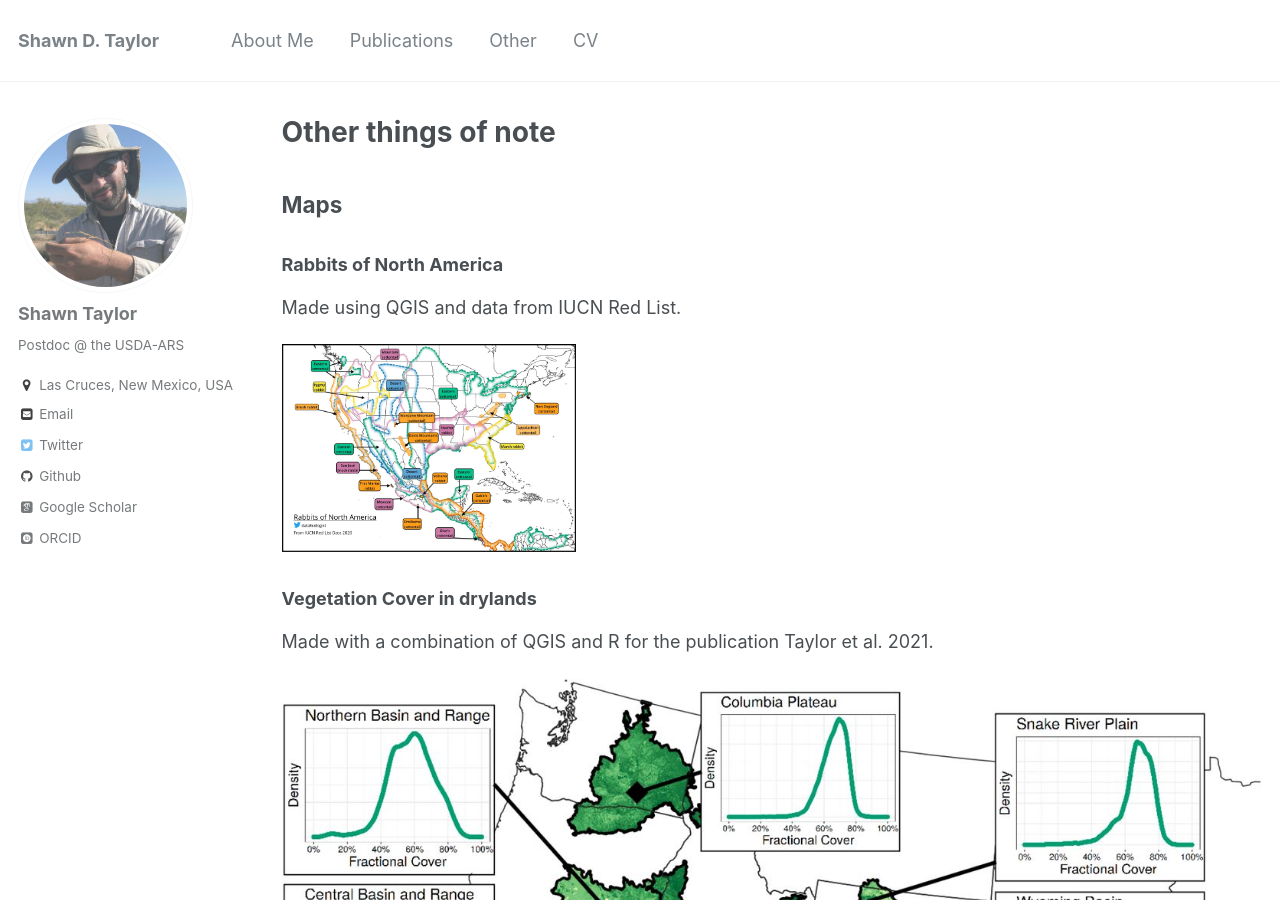
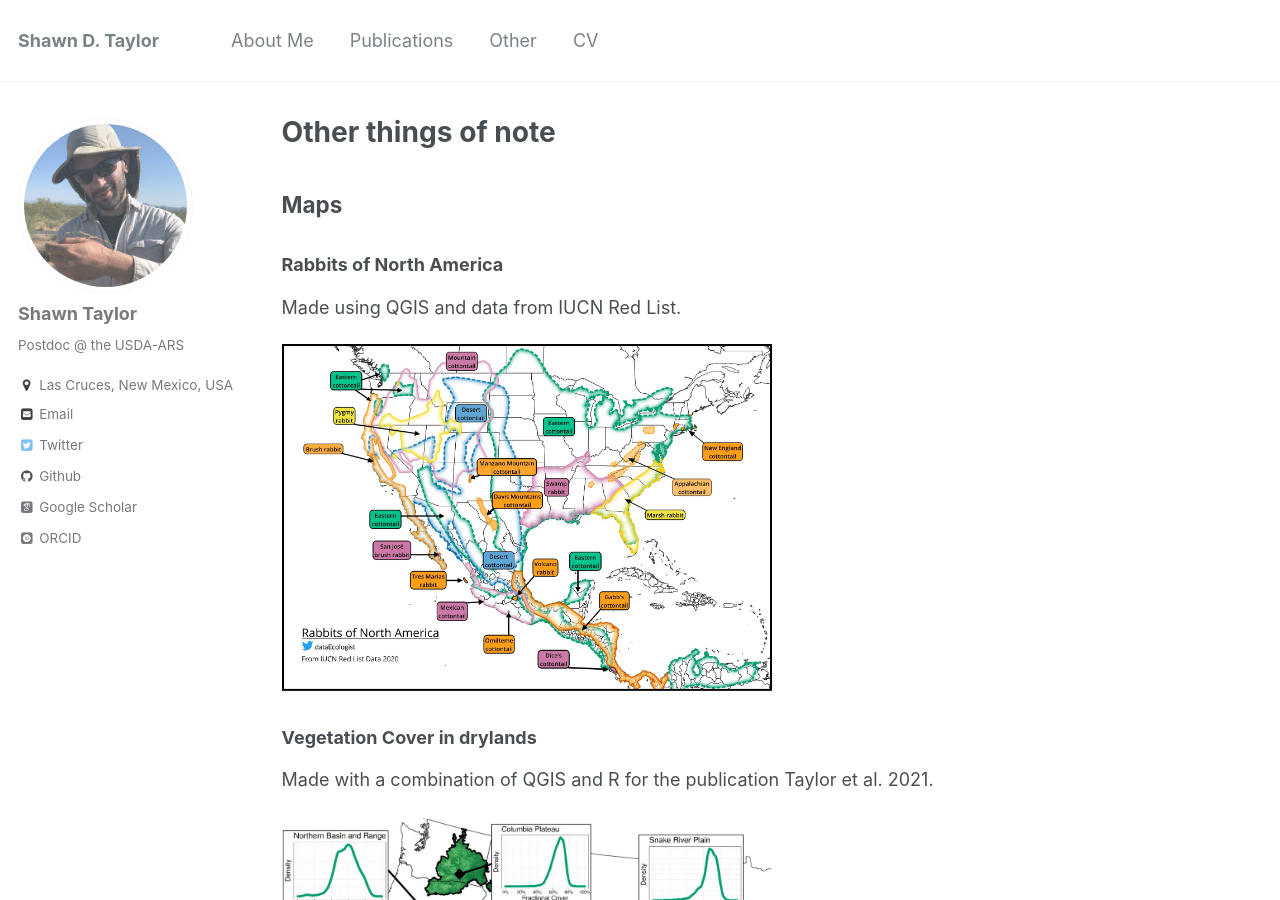
Before and after one commit to sdtaylor/sdtaylor.github.io, a Jekyll site: the page built from _pages/other.md, in a window 1280 px wide and 900 px high. Built offline with Jekyll 4.4.1, drawn with Linux system fonts in a browser that asks for light colours; some web fonts are replaced.

Commit message:
adjustments

```diff
--- a/_pages/other.md
+++ b/_pages/other.md
@@ -11,14 +11,14 @@ author_profile: true
 ### Rabbits of North America
 Made using QGIS and data from [IUCN Red List](https://www.iucnredlist.org).
 
-<img src="/images/rabbit_map.jpeg" width="30%" title="Rabbit Map">
+<img src="/images/rabbit_map.jpeg" width="50%" title="Rabbit Map">
 
 ### Vegetation Cover in drylands
 Made with a combination of QGIS and R for the publication [Taylor et al. 2021](https://doi.org/10.1101/2021.05.21.445173).
 
-![vegetation cover trends in Western US Rangelands](/images/taylor_etal_2021_map.jpg)
+<img src="/images/taylor_etal_2021_map.jpg" width="50%" title="Western US vegetation cover trends">
 
 ### Phenology forecast evaluation
 Made 100% in R for the publication [Taylor & White 2020](https://doi.org/10.1002/eap.2025).
 
-![Phenology forecasts across the USA](/images/taylor_white_2020_map.jpg)
+<img src="/images/taylor_white_2020_map.jpg" width="50%" title="Phenology Forecasts">
```
